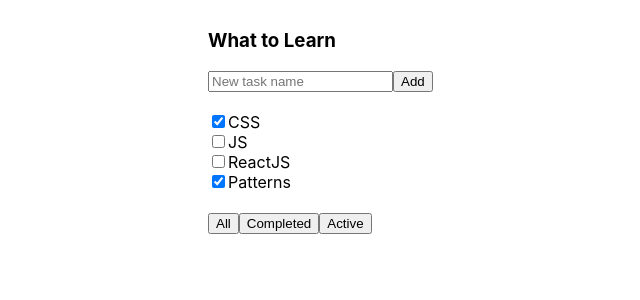
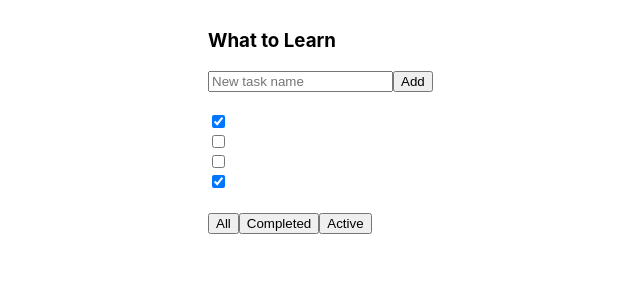
Before and after one commit to ArteeemPonomarev/ToDO-app, a React (Create React App) app: page / in a window 1280 px wide. Shown: the top 300 px of the page, without its empty margins (192-832 px from the left). Built offline with nearby package versions, Linux system fonts and the light colour scheme.

Commit message:
create new component, and use props

```diff
--- /dev/null
+++ b/src/TodoListTask.js
@@ -0,0 +1,15 @@
+import React from 'react';
+
+
+class TodoListTask extends React.Component {
+    render = (props) => {
+        return (
+            <div className="todoList-task">
+                <input type={this.props.type} checked={this.props.bool}/>
+                <span>{this.tech}</span>
+            </div>
+        );
+    }
+}
+
+export default TodoListTask;
--- a/src/TodoListTasks.js
+++ b/src/TodoListTasks.js
@@ -1,4 +1,5 @@
 import React from 'react';
+import TodoListTask from './TodoListTask';
 
 
 class TodoListTasks extends React.Component {
@@ -6,22 +7,10 @@
         return (
 
         <div className="todoList-tasks">
-            <div className="todoList-task">
-                <input type="checkbox" checked={true}/>
-                <span>CSS</span>
-            </div>
-            <div className="todoList-task">
-                <input type="checkbox" checked={false}/>
-                <span>JS</span>
-            </div>
-            <div className="todoList-task">
-                <input type="checkbox" checked={false}/>
-                <span>ReactJS</span>
-            </div>
-            <div className="todoList-task">
-                <input type="checkbox" checked={true}/>
-                <span>Patterns</span>
-            </div>
+            <TodoListTask type="checkbox" bool={true} tech="CSS" />
+            <TodoListTask type="checkbox" bool={false} tech="JS" />
+            <TodoListTask type="checkbox" bool={false} tech="ReactJS" />
+            <TodoListTask type="checkbox" bool={true} tech="Patterns" />
         </div>
         );
     }
```
